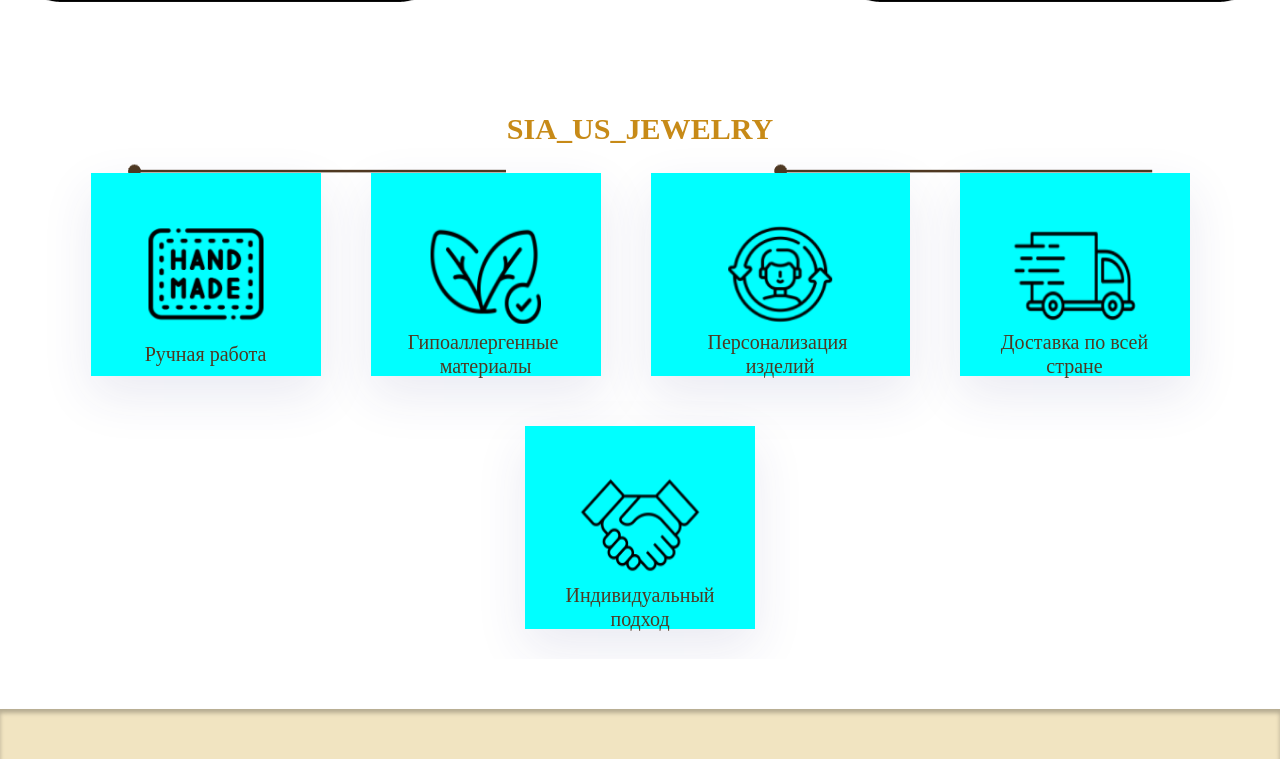
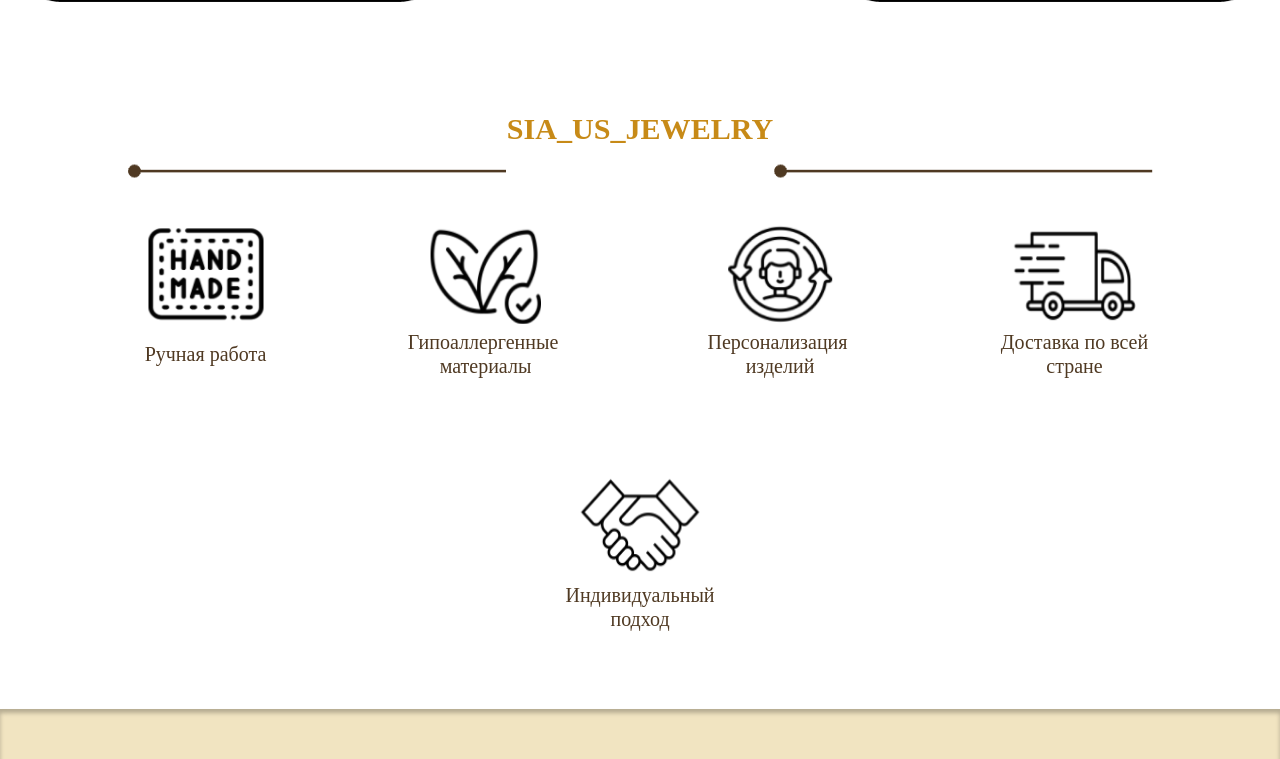
Before and after one commit to k-evgni/sia_us_jewelry, a Flask app: page / in a window 1280 px wide. Shown: the part 1281-2040 px from the top of the page. Run offline with Flask 3, Linux system fonts and the light colour scheme.

Commit message:
Update index.html

```diff
--- a/templates/index.html
+++ b/templates/index.html
@@ -268,7 +268,6 @@
 	    top: 15%;
 	    left: 10%;
 	    transform: translateY(-50%);
-
 	}
 
 	.Our_Success .imagev-right {
@@ -296,8 +295,6 @@
 	    position: relative;
             width: 230px;
     	    height: 150px;
-            box-shadow: 0rem 1.18rem 2.94rem 0rem rgba(47, 50, 125, 0.1);
-            background: rgb(0, 255, 255);
 	    flex-shrink: 0;
             z-index: 1;
 	    margin: 10px;
@@ -409,7 +406,7 @@
 
         .Bestsellers h1{ /* Работы */
             text-align: left;
-            margin: 20px 0 20px 20px;
+            margin: 20px 0 20px 30px;
             padding: 0;
             color: rgb(79, 57, 34);
             font-family: Cormorant Garamond;
```
